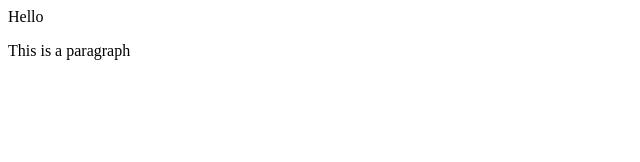
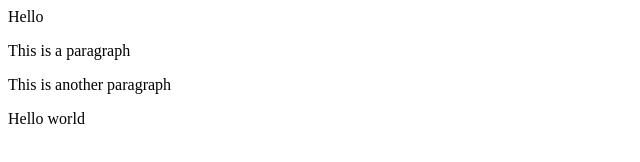
Before and after one commit to Brie2you/git-test, a website: page index.html in a window 1280 px wide. Shown: the whole page, without its empty margins (0-640 px from the left). Drawn offline with Linux system fonts and the light colour scheme.

Commit message:
Using NPM

```diff
--- a/index.html
+++ b/index.html
@@ -3,5 +3,7 @@
     <body>
         <hi>Hello</hi>
         <p>This is a paragraph</p>
+        <p>This is another paragraph</p>
+        <p>Hello world</p>
     </body>
 </html>
```
Also changed, not shown: package.json (added, +24 -0 lines), 2 other files.
